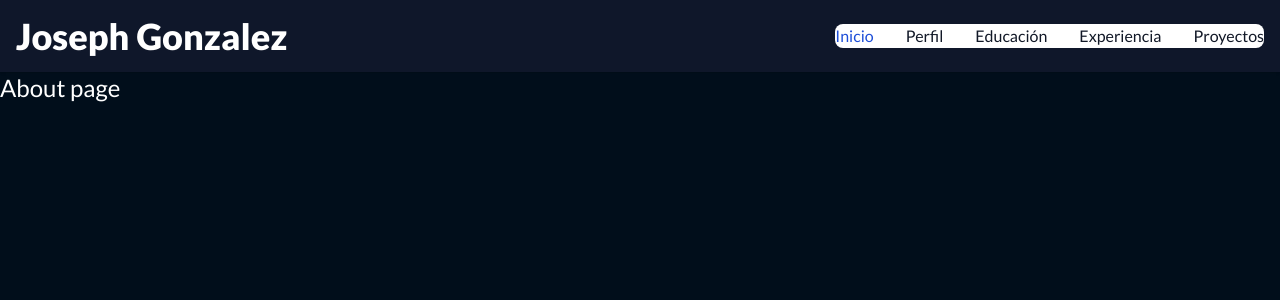
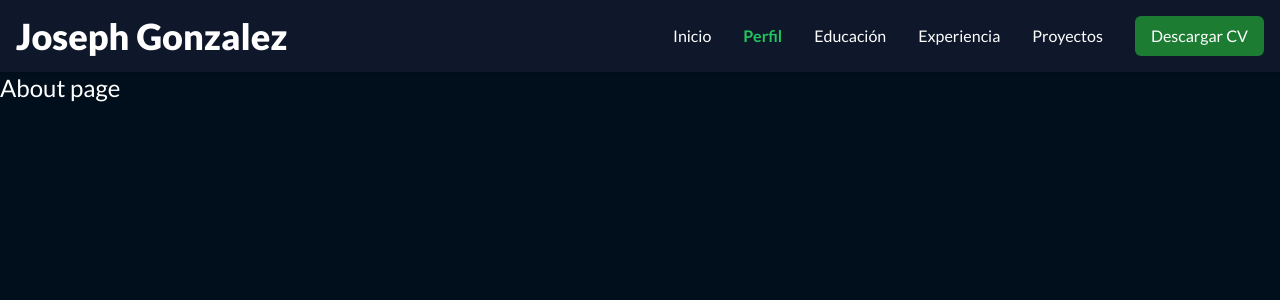
Before and after one commit to Josephglz/portfolio_nextjs, a Next.js app: page /about in a window 1280 px wide. Shown: the top 300 px of the page. Built offline with nearby package versions, Linux system fonts and the light colour scheme.

Commit message:
feat: update navigation and homepage links to use Spanish labels for improved localization

```diff
--- a/app/components/navigation/navigation.tsx
+++ b/app/components/navigation/navigation.tsx
@@ -10,6 +10,7 @@ export const Navigation = () => {
     const [isMenuOpen, setIsMenuOpen] = useState(false);
     const menuIcon = getIcon("bars");
     const isHome = usePathname() === "/";
+    const currentUrl = usePathname();
 
     return (
         <nav className={`${isHome ? 'md:hidden' : ''} sticky bg-transparent md:bg-slate-900 md:shadow w-full z-20 top-0`}>
@@ -27,21 +28,51 @@ export const Navigation = () => {
                     </button>
                 </div>
                 <div className={`${ isMenuOpen ? 'block transition duration-300 ease-in-out' : 'hidden' } absolute top-12 left-0 w-full px-4 md:px-0 md:block md:relative md:top-auto md:left-auto md:w-auto`}>
-                    <ul className="flex flex-col p-4 md:p-0 mt-4 font-medium border border-gray-100 rounded-lg bg-gray-50 md:space-x-8 rtl:space-x-reverse md:flex-row md:mt-0 md:border-0 md:bg-white">
+                    <ul className="flex flex-col md:items-center p-4 md:p-0 mt-4 font-medium border border-gray-100 rounded-lg bg-gray-50 md:bg-transparent md:space-x-8 rtl:space-x-reverse md:flex-row md:mt-0 md:border-0">
                         <li>
-                            <Link href="/" className="block py-2 px-3 text-white bg-blue-700 rounded md:bg-transparent md:text-blue-700 md:p-0">Inicio</Link>
+                            <Link
+                                href="/"
+                                className={`${currentUrl === '/' ? 'text-green-500 font-bold' : 'text-white'} block py-2 px-3 text-gray-900 rounded md:bg-transparent md:p-0 md:hover:text-green-highlight md:transition duration-300 ease-in-out`}
+                                onClick={() => setIsMenuOpen(false)}>
+                                Inicio
+                            </Link>
                         </li>
                         <li>
-                            <Link href="/about" className="block py-2 px-3 text-gray-900 rounded hover:bg-gray-100 md:hover:bg-transparent md:hover:text-blue-700 md:p-0">Perfil</Link>
+                            <Link
+                                href="/about"
+                                className={`${currentUrl === '/about' ? 'text-green-500 font-bold' : 'text-white'} block py-2 px-3 text-gray-900 rounded md:bg-transparent md:p-0 md:hover:text-green-highlight md:transition duration-300 ease-in-out`}
+                                onClick={() => setIsMenuOpen(false)}>
+                                Perfil
+                            </Link>
                         </li>
                         <li>
-                            <Link href="/education" className="block py-2 px-3 text-gray-900 rounded hover:bg-gray-100 md:hover:bg-transparent md:hover:text-blue-700 md:p-0">Educación</Link>
+                            <Link
+                                href="/education"
+                                className={`${currentUrl === '/education' ? 'text-green-500 font-bold' : 'text-white'} block py-2 px-3 text-gray-900 rounded md:bg-transparent md:p-0 md:hover:text-green-highlight md:transition duration-300 ease-in-out`}
+                                onClick={() => setIsMenuOpen(false)}>
+                                Educación
+                            </Link>
                         </li>
                         <li>
-                            <Link href="/experience" className="block py-2 px-3 text-gray-900 rounded hover:bg-gray-100 md:hover:bg-transparent md:hover:text-blue-700 md:p-0">Experiencia</Link>
+                            <Link
+                                href="/experience"
+                                className={`${currentUrl === '/experience' ? 'text-green-500 font-bold' : 'text-white'} block py-2 px-3 text-gray-900 rounded md:bg-transparent md:p-0 md:hover:text-green-highlight md:transition duration-300 ease-in-out`}
+                                onClick={() => setIsMenuOpen(false)}>
+                                Experiencia
+                            </Link>
                         </li>
                         <li>
-                            <Link href="/projects" className="block py-2 px-3 text-gray-900 rounded hover:bg-gray-100 md:hover:bg-transparent md:hover:text-blue-700 md:p-0">Proyectos</Link>
+                            <Link
+                                href="/projects"
+                                className={`${currentUrl === '/projects' ? 'text-green-500 font-bold' : 'text-white'} block py-2 px-3 text-gray-900 rounded md:bg-transparent md:p-0 md:hover:text-green-highlight md:transition duration-300 ease-in-out`}
+                                onClick={() => setIsMenuOpen(false)}>
+                                Proyectos
+                            </Link>
+                        </li>
+                        <li>
+                            <button className="md:block hidden py-2 px-4 rounded-md bg-green-selected hover:bg-green-500 transition duration-300 ease-in-out">
+                                Descargar CV
+                            </button>
                         </li>
                     </ul>
                 </div>
--- a/app/page.tsx
+++ b/app/page.tsx
@@ -18,27 +18,27 @@ export default function HomePage() {
         <Link
           href={'/'}
           className="text-green-highlight font-bold transition duration-300 ease-in-out cursor-pointer">
-            Home
+            Inicio
         </Link>
         <Link
           href={'/about'}
           className="hover:text-green-highlight transition duration-300 ease-in-out cursor-pointer">
-            About
+            Perfil
         </Link>
         <Link
           href={'/education'}
           className="hover:text-green-highlight transition duration-300 ease-in-out cursor-pointer">
-            Education
+            Educación
         </Link>
         <Link
           href={'/experience'}
           className="hover:text-green-highlight transition duration-300 ease-in-out cursor-pointer">
-            Experience
+            Experiencia
         </Link>
         <Link
           href={'/projects'}
           className="hover:text-green-highlight transition duration-300 ease-in-out cursor-pointer">
-            Projects
+            Proyectos
         </Link>
       </div>
       <div className="flex flex-row space-x-4">
```
